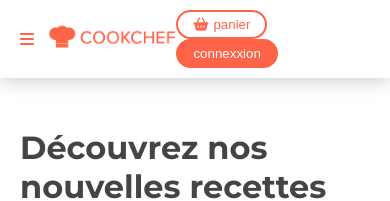
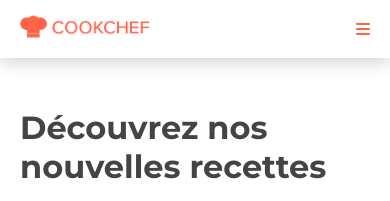
Before and after one commit to RachidBoubekeur-dev/cookchef, a React (Create React App) app: page / in a window 390 px wide. Shown: the top 201 px of the page. Built offline with nearby package versions, Linux system fonts and the light colour scheme.

Commit message:
:construction: add a menu bar for phone

```diff
--- a/src/assets/styles/_utils.scss
+++ b/src/assets/styles/_utils.scss
@@ -52,3 +52,13 @@
     margin: auto;
     width: 100%;
 }
+
+.calc {
+  position: fixed;
+  top: 0;
+  left: 0;
+  width: 100%;
+  height: 100vh;
+  background-color: #000000;
+  opacity: 0.05;
+}
--- a/src/components/Header.jsx
+++ b/src/components/Header.jsx
@@ -1,21 +1,31 @@
+import { useState } from 'react';
 import styles from './Header.module.scss';
 import cookchef from '../assets/images/cookchef.png';
+import HeaderMenu from './HeaderMenu';
 
 const Header = () => {
+    const [showMenu, setShowMenu] = useState(false);
+
     return (
         <header className={`d-flex flex-row align-items-center ${styles.header}`}>
-            <i className="fa-solid fa-bars mr-15"></i>
             <div className='flex-fill'>
                 <img src={cookchef} alt="Cookchef Logo" />
             </div>
-            <ul>
+            <ul className={styles.headerList}>
                 <button className='mr-5 btn btn-reverse-primary'>
-                    <i className="fa-solid fa-basket-shopping mr-5"></i>
-                    <span>panier</span>
+                    <i className="fa-solid fa-heart mr-5"></i>
+                    <span>Wishlist</span>
                 </button>
-                <button className='btn btn-primary'>connexxion</button>
+                <button className='btn btn-primary'>connexion</button>
             </ul>
-        </header>
+            <i className={`fa-solid fa-bars ${styles.headerXs}`} onClick={() => setShowMenu(!showMenu)}></i>
+            {showMenu && (
+                <>
+                    <div className='calc' onClick={() => setShowMenu(false)}></div>
+                    <HeaderMenu />
+                </>
+            )}
+        </header >
     );
 };
 
--- a/src/components/Header.module.scss
+++ b/src/components/Header.module.scss
@@ -1,8 +1,31 @@
+@use '../assets/styles/mixins' as mixin;
+
 .header {
+  position: relative;
   padding: 10px 20px;
+  height: 58px;
+  background-color: white;
   box-shadow: var(--box-shadow-nav);
   color: var(--primary);
   img {
     width: 130px;
   }
 }
+
+.headerList {
+  @include mixin.xs {
+    display: none;
+  }
+}
+
+.headerXs {
+  display: none !important;
+  cursor: pointer;
+  transition: opacity 0.2s;
+  &:hover {
+    opacity: 0.8;
+  }
+  @include mixin.xs {
+    display: block !important;
+  }
+}
--- /dev/null
+++ b/src/components/HeaderMenu.jsx
@@ -0,0 +1,12 @@
+import styles from './HeaderMenu.module.scss';
+
+const HeaderMenu = () => {
+    return (
+        <ul className={`card p-20 ${styles.menuContainer}`}>
+            <li>Wishlist</li>
+            <li>Connexion</li>
+        </ul>
+    );
+};
+
+export default HeaderMenu;
--- /dev/null
+++ b/src/components/HeaderMenu.module.scss
@@ -0,0 +1,16 @@
+.menuContainer {
+  position: absolute;
+  top: 68px;
+  right: 10px;
+  width: 200px;
+  li {
+    padding: 10px 15px;
+    cursor: pointer;
+    border-radius: 20px;
+    transition: all 0.2s;
+    &:hover {
+      background-color: var(--primary);
+      color: white;
+    }
+  }
+}
```
Lines whose indentation alone changed are shown as unchanged.
